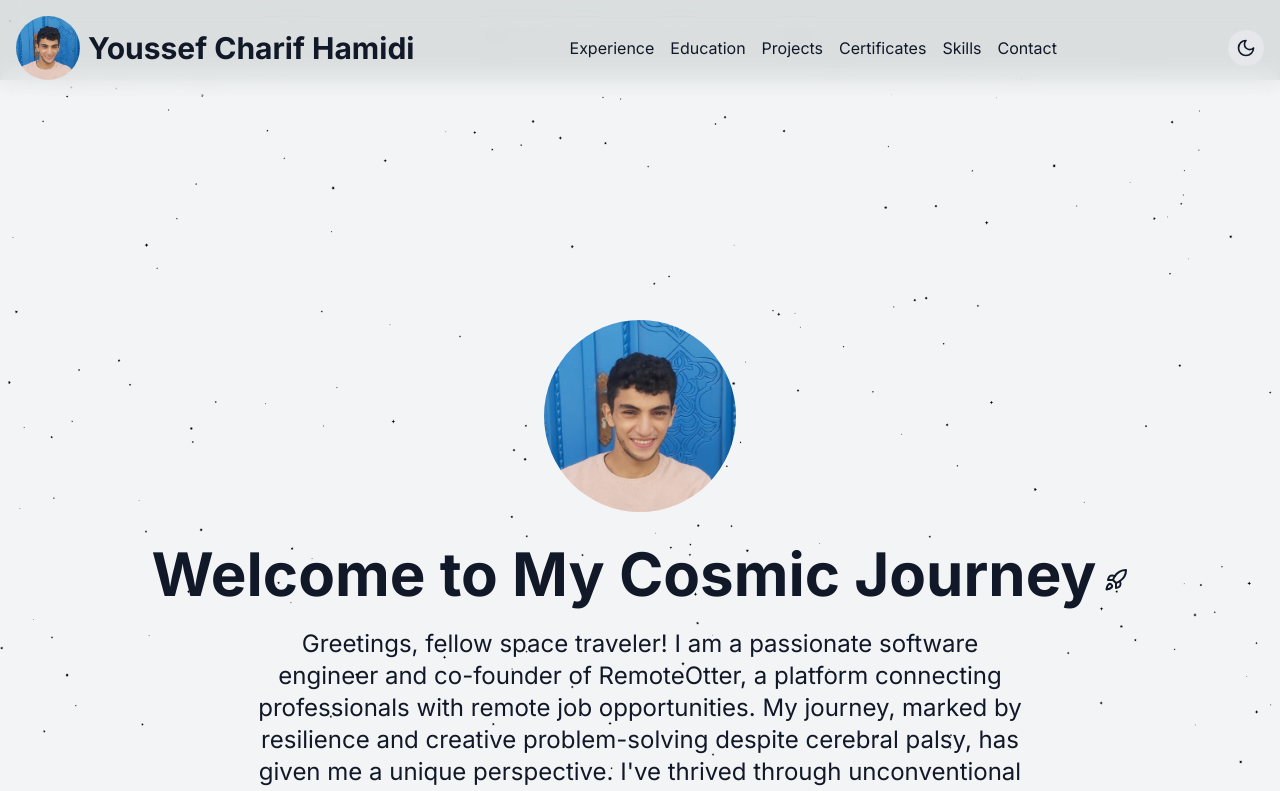
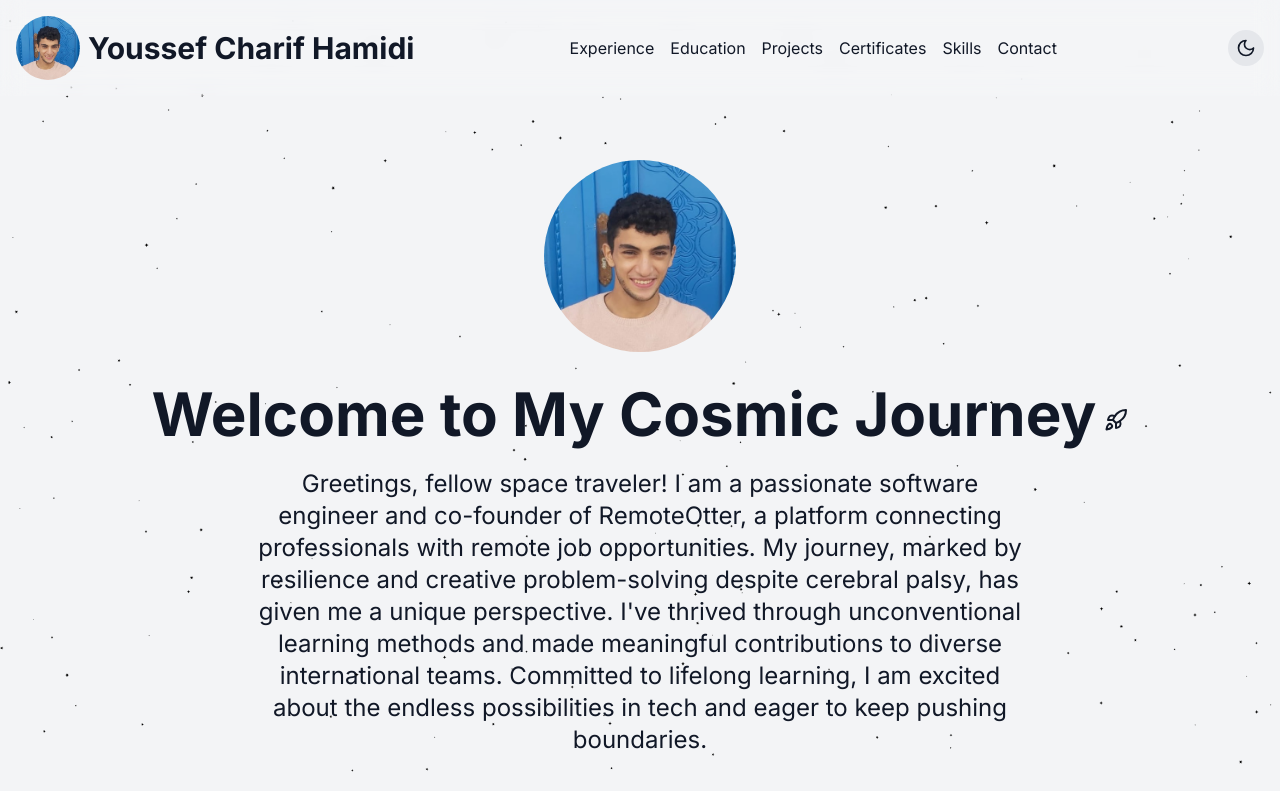
Before and after one commit to Chareeef/portfolio_website, a Next.js app: page / in a window 1280 px wide. Shown: the top 791 px of the page. Built offline with nearby package versions, Linux system fonts and the light colour scheme.

Commit message:
fix header

```diff
--- a/app/globals.css
+++ b/app/globals.css
@@ -24,7 +24,6 @@ body {
       rgb(var(--background-end-rgb))
     )
     rgb(var(--background-start-rgb));
-  padding-top: 80px; /* Adjust this value to match your header height */
 }
 
 @layer utilities {
--- a/app/page.tsx
+++ b/app/page.tsx
@@ -10,7 +10,7 @@ import SpaceBackground from "./components/SpaceBackground";
 
 export default function Home() {
   return (
-    <main className="min-h-screen bg-gray-100 pt-20 text-gray-900 dark:bg-gray-900 dark:text-gray-100">
+    <main className="min-h-screen bg-gray-100 text-gray-900 dark:bg-gray-900 dark:text-gray-100">
       <SpaceBackground />
       <div className="container mx-auto px-4 py-20">
         <Introduction />
```
